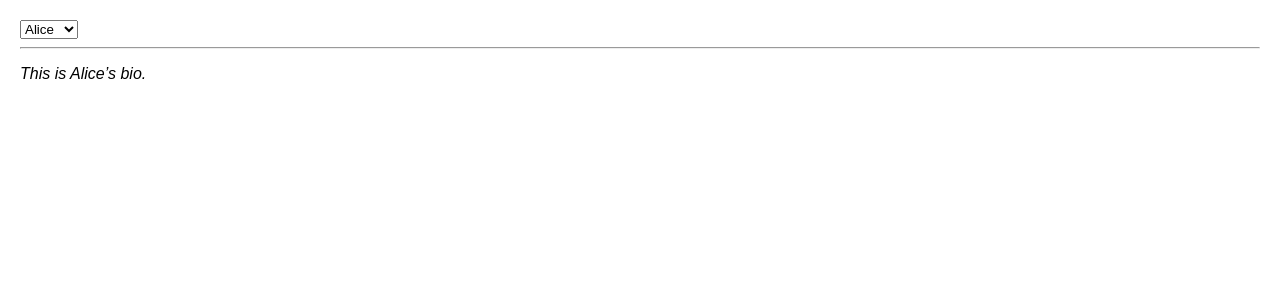
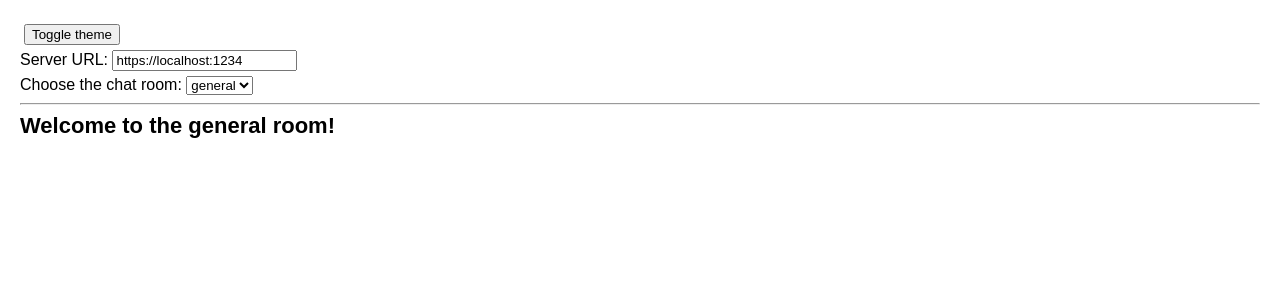
Before and after one commit to Joesepherus/react-learning-new, a React (Create React App) app: page / in a window 1280 px wide. Shown: the top 300 px of the page. Built offline with nearby package versions, Linux system fonts and the light colour scheme.

Commit message:
Add Challeng3_remove_dependencies.

```diff
--- a/src/App.js
+++ b/src/App.js
@@ -31,9 +31,16 @@ import Challenge1_effects from "./effects/Challenge1";
 import Challenge2_effects from "./effects/Challenge2";
 import Challenge3_effects from "./effects/Challenge3";
 import Challenge4_effects from "./effects/Challenge4";
+import Challenge1_reactive_effects from "./reactive_effects/Challenge1";
+import Challenge2_reactive_effects from "./reactive_effects/Challenge2";
+import Challenge3_reactive_effects from "./reactive_effects/Challenge3";
+import Challenge4_reactive_effects from "./reactive_effects/Challenge4";
+import Challenge5_reactive_effects from "./reactive_effects/Challenge5";
+import Challenge1_remove_dependencies from "./remove_dependencies/Challenge1";
+import Challenge3_remove_dependencies from "./remove_dependencies/Challenge3";
 
 function App() {
-  return <Challenge4_effects />;
+  return <Challenge3_remove_dependencies />;
 }
 
 export default App;
--- /dev/null
+++ b/src/remove_dependencies/Challenge3.js
@@ -0,0 +1,69 @@
+import { useEffect,useState } from 'react';
+import './styles.css'
+
+function ChatRoom({ options }) {
+  useEffect(() => {
+    const connection = createConnection(options);
+    connection.connect();
+    return () => connection.disconnect();
+  }, [options.serverUrl, options.roomId]);
+
+  return <h1>Welcome to the {options.roomId} room!</h1>;
+}
+
+function createConnection({ serverUrl, roomId }) {
+  // A real implementation would actually connect to the server
+  if (typeof serverUrl !== 'string') {
+    throw Error('Expected serverUrl to be a string. Received: ' + serverUrl);
+  }
+  if (typeof roomId !== 'string') {
+    throw Error('Expected roomId to be a string. Received: ' + roomId);
+  }
+  return {
+    connect() {
+      console.log('✅ Connecting to "' + roomId + '" room at ' + serverUrl + '...');
+    },
+    disconnect() {
+      console.log('❌ Disconnected from "' + roomId + '" room at ' + serverUrl);
+    }
+  };
+}
+
+export default function App() {
+  const [isDark, setIsDark] = useState(false);
+  const [roomId, setRoomId] = useState('general');
+  const [serverUrl, setServerUrl] = useState('https://localhost:1234');
+
+  const options = {
+    serverUrl: serverUrl,
+    roomId: roomId
+  };
+
+  return (
+    <div className={isDark ? 'dark' : 'light'}>
+      <button onClick={() => setIsDark(!isDark)}>
+        Toggle theme
+      </button>
+      <label>
+        Server URL:{' '}
+        <input
+          value={serverUrl}
+          onChange={e => setServerUrl(e.target.value)}
+        />
+      </label>
+      <label>
+        Choose the chat room:{' '}
+        <select
+          value={roomId}
+          onChange={e => setRoomId(e.target.value)}
+        >
+          <option value="general">general</option>
+          <option value="travel">travel</option>
+          <option value="music">music</option>
+        </select>
+      </label>
+      <hr />
+      <ChatRoom options={options} />
+    </div>
+  );
+}
--- /dev/null
+++ b/src/remove_dependencies/styles.css
@@ -0,0 +1,50 @@
+* {
+    box-sizing: border-box;
+  }
+
+  body {
+    font-family: sans-serif;
+    margin: 20px;
+    padding: 0;
+  }
+
+  h1 {
+    margin-top: 0;
+    font-size: 22px;
+  }
+
+  h2 {
+    margin-top: 0;
+    font-size: 20px;
+  }
+
+  h3 {
+    margin-top: 0;
+    font-size: 18px;
+  }
+
+  h4 {
+    margin-top: 0;
+    font-size: 16px;
+  }
+
+  h5 {
+    margin-top: 0;
+    font-size: 14px;
+  }
+
+  h6 {
+    margin-top: 0;
+    font-size: 12px;
+  }
+
+  code {
+    font-size: 1.2em;
+  }
+
+  ul {
+    padding-inline-start: 20px;
+  }
+
+  label, button { display: block; margin-bottom: 5px; }
+  .dark { background: #222; color: #eee; }
```
